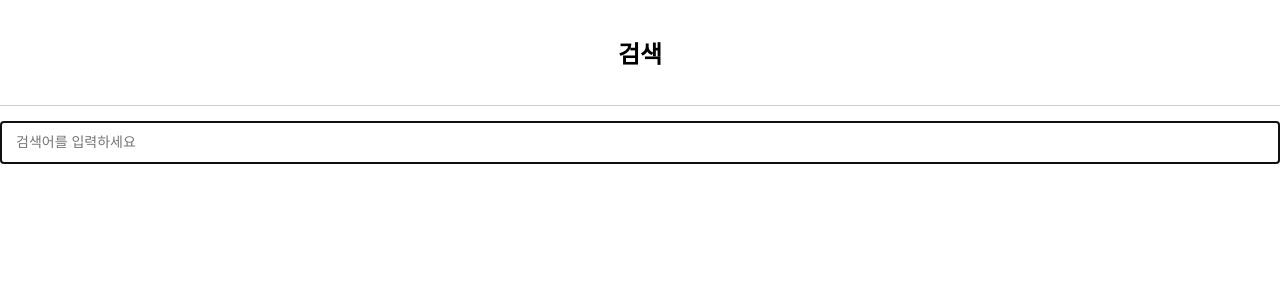
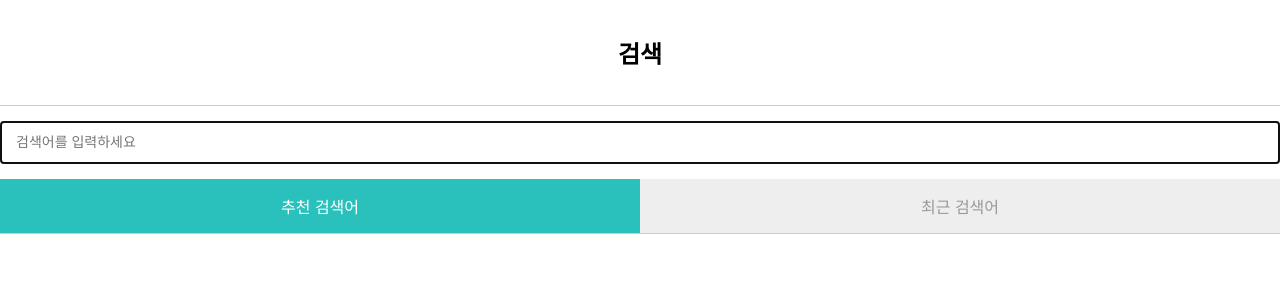
Before and after one commit to imseongtae/UI-development-using-react, a React (Create React App) app in the folder 4-using-cra/: page / in a window 1280 px wide. Shown: the top 300 px of the page. Built offline with nearby package versions, Linux system fonts and the light colour scheme.

Commit message:
feat: Update App to include Tabs component

```diff
--- a/4-using-cra/src/App.tsx
+++ b/4-using-cra/src/App.tsx
@@ -3,15 +3,18 @@ import './style.css';
 import Header from 'components/Header';
 import SearchForm from 'components/SearchForm';
 import SearchResult, { SearchResultItem } from 'components/SearchResult';
+import Tabs, { TabType } from 'components/Tabs';
+
 import store from 'data/Store';
 
 const data = store.getHistoryList();
 console.log(data);
 
-function App() {
+const App:React.FunctionComponent = () => {
   const [searchKeyword, setSearchKeword] = useState<string>('');
   const [searchResult, setSearchResult] = useState<SearchResultItem[] | []>([]);
   const [isSubmitted, setIsSubmitted] = useState<boolean>(false);
+  const [selectedTab, setSelectedTab] = useState<string>(TabType.KEYWORD);
 
 
   const search = (keyword: string) => {
@@ -44,6 +47,8 @@ function App() {
         onChange={(searchKeyword: string) => handleChangeInput(searchKeyword)}
       />
       {/* TODO */}
+      <Tabs selectedTab={selectedTab} onChange={selectedTab => setSelectedTab(selectedTab)} />
+
       {isSubmitted && <SearchResult data={searchResult} />}
     </>
   );
```
